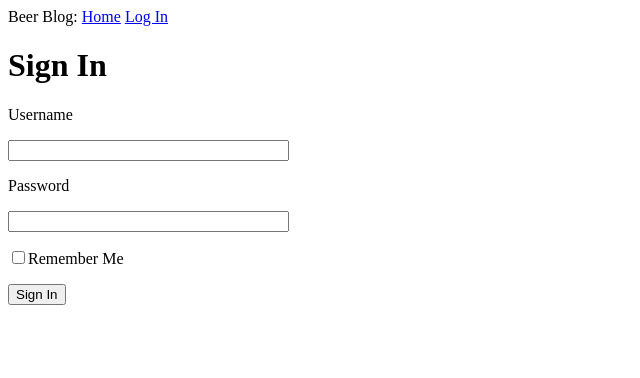
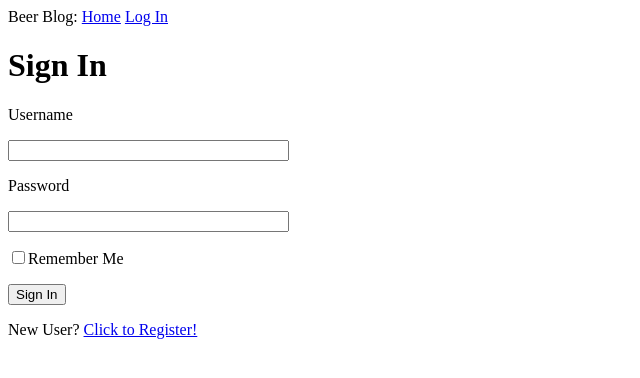
Before and after one commit to bjgribb/beer_flask, a Flask app: page /login in a window 1280 px wide. Shown: the top 378 px of the page, without its empty margins (0-640 px from the left). Run offline with Flask 2, Linux system fonts and the light colour scheme.

Commit message:
finished registration for new users

```diff
--- a/app/routes.py
+++ b/app/routes.py
@@ -1,6 +1,6 @@
 from flask import render_template, flash, redirect, url_for, request
-from app.forms import LoginForm
-from app import app
+from app.forms import LoginForm, RegistrationForm
+from app import app, db
 from flask_login import current_user, login_user, logout_user
 from app.models import User
 from werkzeug.urls import url_parse
@@ -8,6 +8,8 @@
 @app.route('/')
 @app.route('/home')
 def home():
+    if not current_user.is_authenticated:
+        return redirect(url_for('login'))
     posts = [
         {
             'author': {'username': 'Sarah'},
@@ -41,3 +43,17 @@
 def logout():
     logout_user()
     return redirect(url_for('home'))
+
+@app.route('/register', methods=['GET', 'POST'])
+def register():
+    if current_user.is_authenticated:
+        return redirect(url_for('home'))
+    form = RegistrationForm()
+    if form.validate_on_submit():
+        user = User(username=form.username.data, email=form.email.data)
+        user.set_password(form.password.data)
+        db.session.add(user)
+        db.session.commit()
+        flash('Congratulations, you are now a registered user!')
+        return redirect(url_for('login'))
+    return render_template('register.html', title='Register', form=form)
--- a/app/templates/login.html
+++ b/app/templates/login.html
@@ -22,4 +22,6 @@
         <p>{{ form.submit() }}</p>
     </form>
 
+    <p>New User? <a href="{{ url_for('register') }}">Click to Register!</a></p>
+
 {% endblock %}
```
Also changed, not shown: app/templates/register.html (+12 -0 lines).
